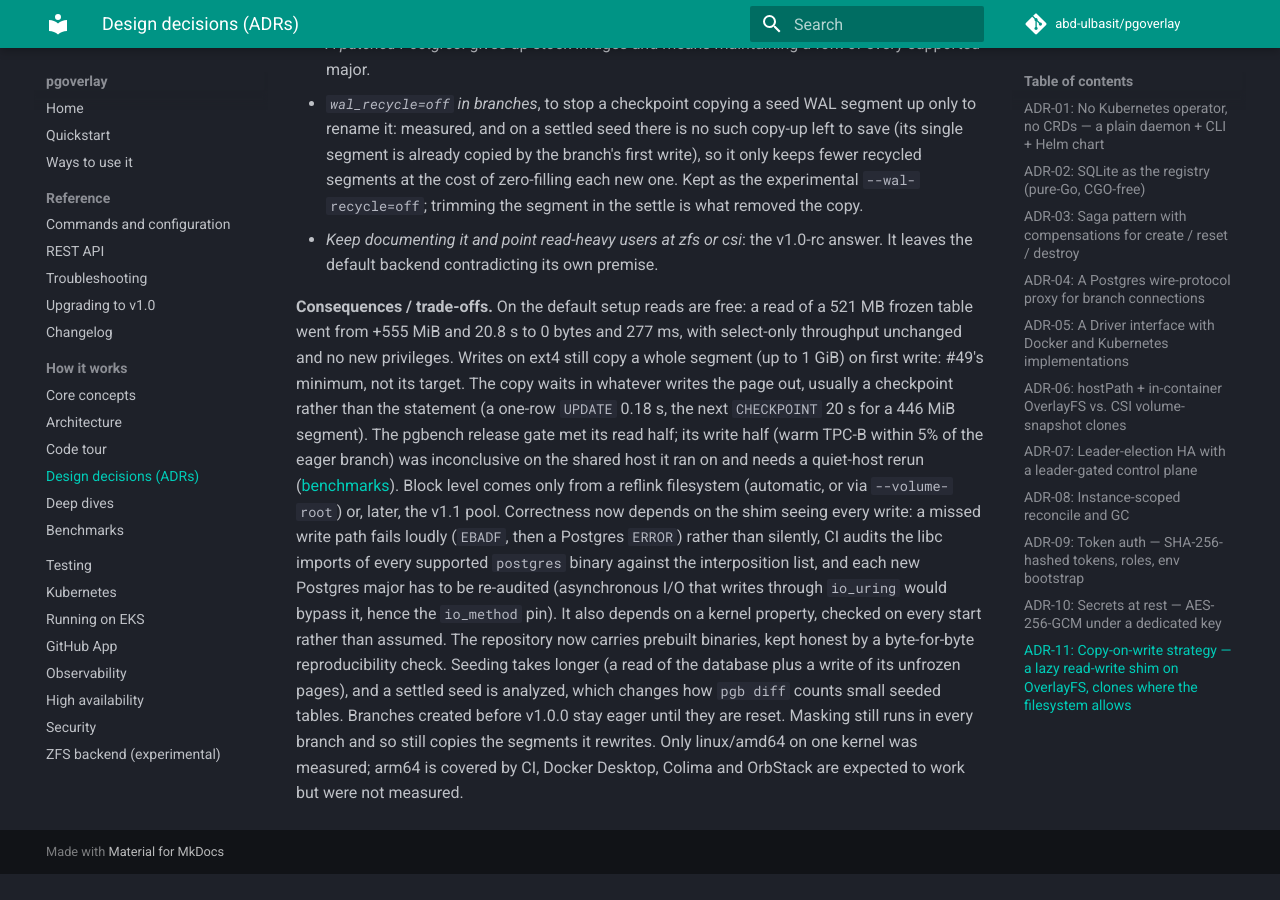
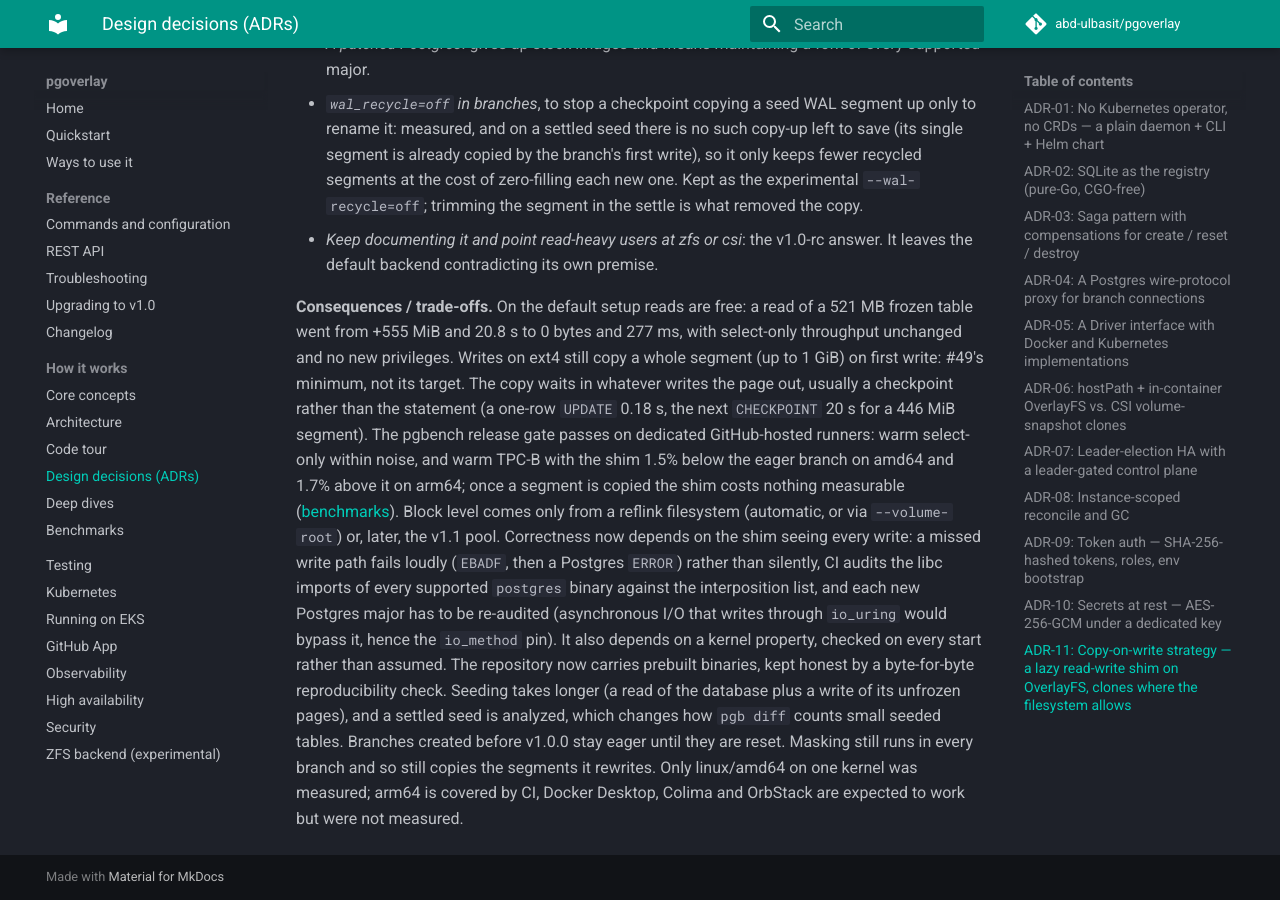
Before and after one commit to abd-ulbasit/pgoverlay, an MkDocs documentation site: the page built from docs/DESIGN-DECISIONS.md, in a window 1280 px wide and 900 px high, scrolled down 9413 px. Built offline with MkDocs 1.6.1 and Material for MkDocs 9.7.7, drawn with Linux system fonts in a browser that asks for light colours; comment, search, counter and statistics services are not loaded; before the commit the page ends 10287 px from its top, so only the background shows below that.

Commit message:
docs: the pgbench release gate passed; point at the bench-cow workflow
README, the CHANGELOG entry and ADR-11 said warm TPC-B was unsettled and
needed a quiet-host rerun. They now quote the GitHub-hosted runner result
(1.5% below eager on amd64, 1.7% above on arm64). CONTRIBUTING says how to
start bench-cow.yml.

Co-Authored-By: Claude Opus 5.5 <noreply@anthropic.com>

```diff
--- a/docs/DESIGN-DECISIONS.md
+++ b/docs/DESIGN-DECISIONS.md
@@ -451,9 +451,10 @@ with select-only throughput unchanged and no new privileges. Writes on ext4
 still copy a whole segment (up to 1 GiB) on first write: #49's minimum, not
 its target. The copy waits in whatever writes the page out, usually a
 checkpoint rather than the statement (a one-row `UPDATE` 0.18 s, the next
-`CHECKPOINT` 20 s for a 446 MiB segment). The pgbench release gate met its
-read half; its write half (warm TPC-B within 5% of the eager branch) was
-inconclusive on the shared host it ran on and needs a quiet-host rerun
+`CHECKPOINT` 20 s for a 446 MiB segment). The pgbench release gate passes on
+dedicated GitHub-hosted runners: warm select-only within noise, and warm
+TPC-B with the shim 1.5% below the eager branch on amd64 and 1.7% above it
+on arm64; once a segment is copied the shim costs nothing measurable
 ([benchmarks](benchmarks.md#throughput-and-the-first-write-stall)).
 Block level comes only from a reflink filesystem
 (automatic, or via `--volume-root`) or, later, the v1.1 pool. Correctness now
```
Also changed, not shown: CHANGELOG.md (+14 -8 lines), CONTRIBUTING.md (+4 -0 lines), README.md (+1 -1 lines).
